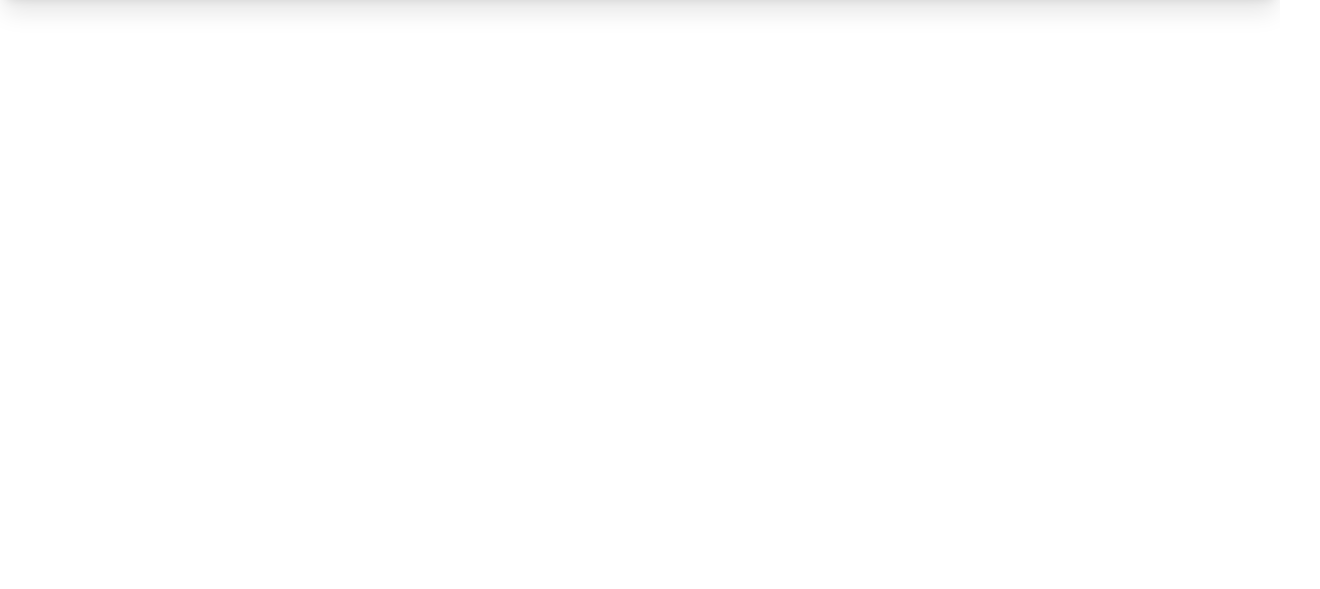
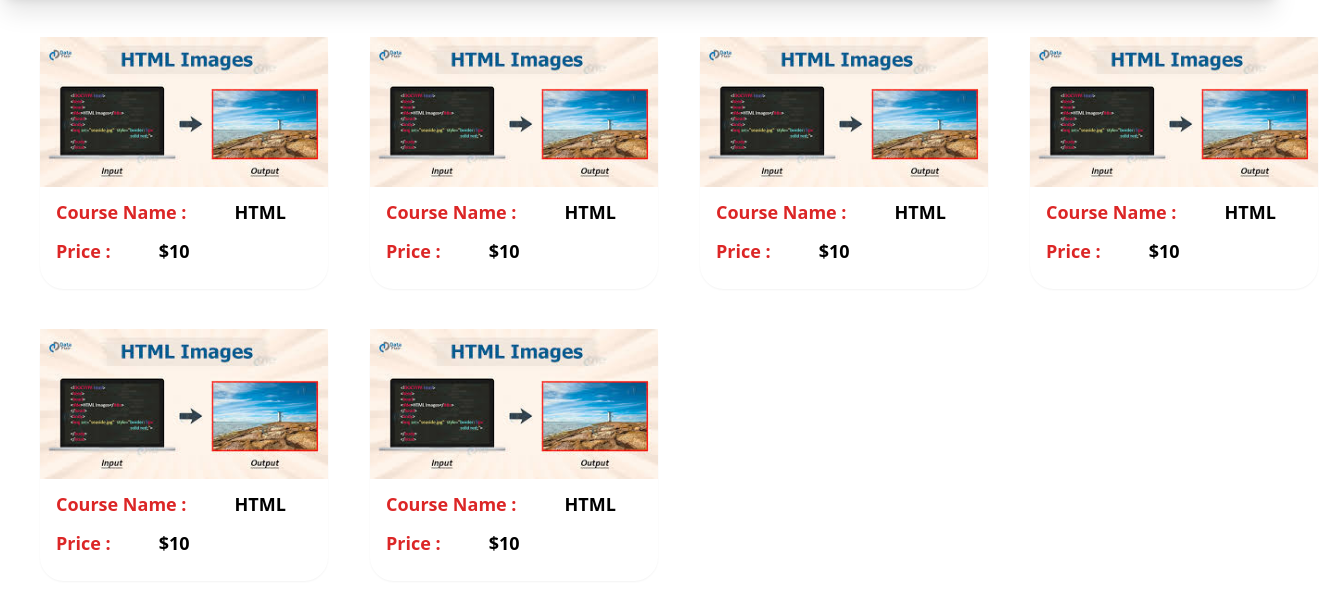
Before and after one commit to ishanrana363/Web_Leanding_Page, a website built with Vite: page index.html in a window 1280 px wide. Shown: the part 81-670 px from the top of the page, 1320 px wide, since content can reach past the window. Built offline with nearby package versions, Linux system fonts and the light colour scheme; files whose address does not match are found by name.

Commit message:
banner section done

```diff
--- a/index.html
+++ b/index.html
@@ -6,7 +6,7 @@
     <title>Web Landing Page</title>
     <link rel="stylesheet" href="css/main.css">
 </head>
-<body>
+<body class="" >
     <!-- header start  -->
 
     <header class="bg-gray-100 shadow-xl " >
@@ -33,6 +33,109 @@
 
     <!-- section start -->
 
+    <div class="section" >
+
+        <div class="container m-10 grid grid-cols-4 sm:grid-cols-1 sm:gap-6   md:grid-cols-3 md:gap-20 lg:grid-cols-4 lg:gap-10  ">
+            <div class="html  ">
+                <div class=" w-72 shadow-sm rounded-3xl" >
+                    <img class=" m-auto  "  src="/asset//img/html.jpeg" alt="">
+
+                    <div class=" flex py-3 ps-4 text-[18px] font-bold  " >
+                        <p class="text-red-600" >Course Name : </p>
+                        <p class="ms-12 text-black " >HTML</p>
+                    </div>
+
+                    <div class=" flex pb-6 ps-4 text-[18px] font-bold  " >
+                        <p class="text-red-600" >Price : </p>
+                        <p class="ms-12 text-black " >$10</p>
+                    </div>
+
+                </div>
+            </div>
+            <div class="html">
+                <div class=" w-72 shadow-sm rounded-3xl" >
+                    <img class=" m-auto  "  src="/asset//img/html.jpeg" alt="">
+
+                    <div class=" flex py-3 ps-4 text-[18px] font-bold  " >
+                        <p class="text-red-600" >Course Name : </p>
+                        <p class="ms-12 text-black " >HTML</p>
+                    </div>
+
+                    <div class=" flex pb-6 ps-4 text-[18px] font-bold  " >
+                        <p class="text-red-600" >Price : </p>
+                        <p class="ms-12 text-black " >$10</p>
+                    </div>
+
+                </div>
+            </div>
+            <div class="html">
+                <div class=" w-72 shadow-sm rounded-3xl" >
+                    <img class=" m-auto  "  src="/asset//img/html.jpeg" alt="">
+
+                    <div class=" flex py-3 ps-4 text-[18px] font-bold  " >
+                        <p class="text-red-600" >Course Name : </p>
+                        <p class="ms-12 text-black " >HTML</p>
+                    </div>
+
+                    <div class=" flex pb-6 ps-4 text-[18px] font-bold  " >
+                        <p class="text-red-600" >Price : </p>
+                        <p class="ms-12 text-black " >$10</p>
+                    </div>
+
+                </div>
+            </div>
+            <div class="html">
+                <div class=" w-72 shadow-sm rounded-3xl" >
+                    <img class=" m-auto  "  src="/asset//img/html.jpeg" alt="">
+
+                    <div class=" flex py-3 ps-4 text-[18px] font-bold  " >
+                        <p class="text-red-600" >Course Name : </p>
+                        <p class="ms-12 text-black " >HTML</p>
+                    </div>
+
+                    <div class=" flex pb-6 ps-4 text-[18px] font-bold  " >
+                        <p class="text-red-600" >Price : </p>
+                        <p class="ms-12 text-black " >$10</p>
+                    </div>
+
+                </div>
+            </div>
+            <div class="html">
+                <div class=" w-72 shadow-sm rounded-3xl" >
+                    <img class=" m-auto  "  src="/asset//img/html.jpeg" alt="">
+
+                    <div class=" flex py-3 ps-4 text-[18px] font-bold  " >
+                        <p class="text-red-600" >Course Name : </p>
+                        <p class="ms-12 text-black " >HTML</p>
+                    </div>
+
+                    <div class=" flex pb-6 ps-4 text-[18px] font-bold  " >
+                        <p class="text-red-600" >Price : </p>
+                        <p class="ms-12 text-black " >$10</p>
+                    </div>
+
+                </div>
+            </div>
+            <div class="html">
+                <div class=" w-72 shadow-sm rounded-3xl" >
+                    <img class=" m-auto  "  src="/asset//img/html.jpeg" alt="">
+
+                    <div class=" flex py-3 ps-4 text-[18px] font-bold  " >
+                        <p class="text-red-600" >Course Name : </p>
+                        <p class="ms-12 text-black " >HTML</p>
+                    </div>
+
+                    <div class=" flex pb-6 ps-4 text-[18px] font-bold  " >
+                        <p class="text-red-600" >Price : </p>
+                        <p class="ms-12 text-black " >$10</p>
+                    </div>
+
+                </div>
+            </div>
+        </div>
+
+    </div>
+
     <!-- section end -->
 
 
```
Also changed, not shown: asset/img/bootstarp.jpeg (added), asset/img/css-logo.png (added), asset/img/html.jpeg (added), asset/img/javascript.jpeg (added), asset/img/nextjs.png (added), asset/img/tailwindcss.png (added).
